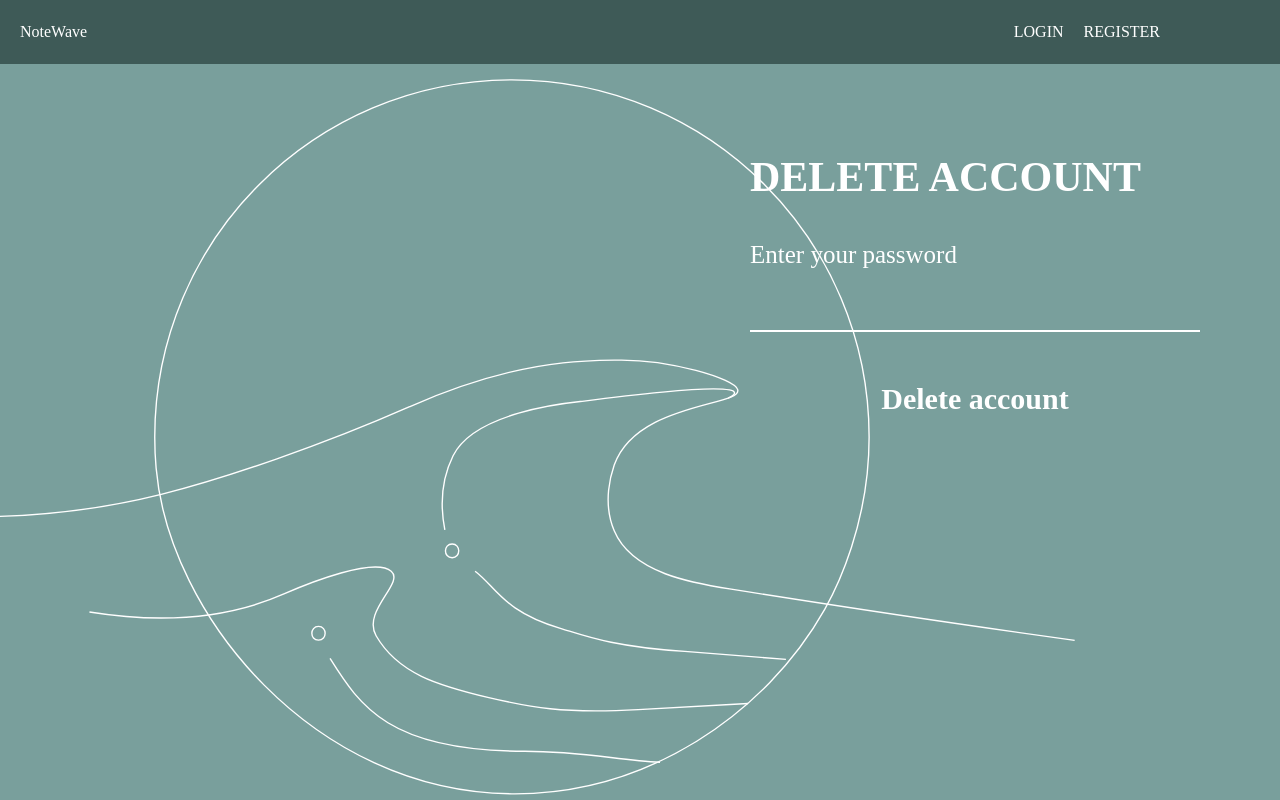
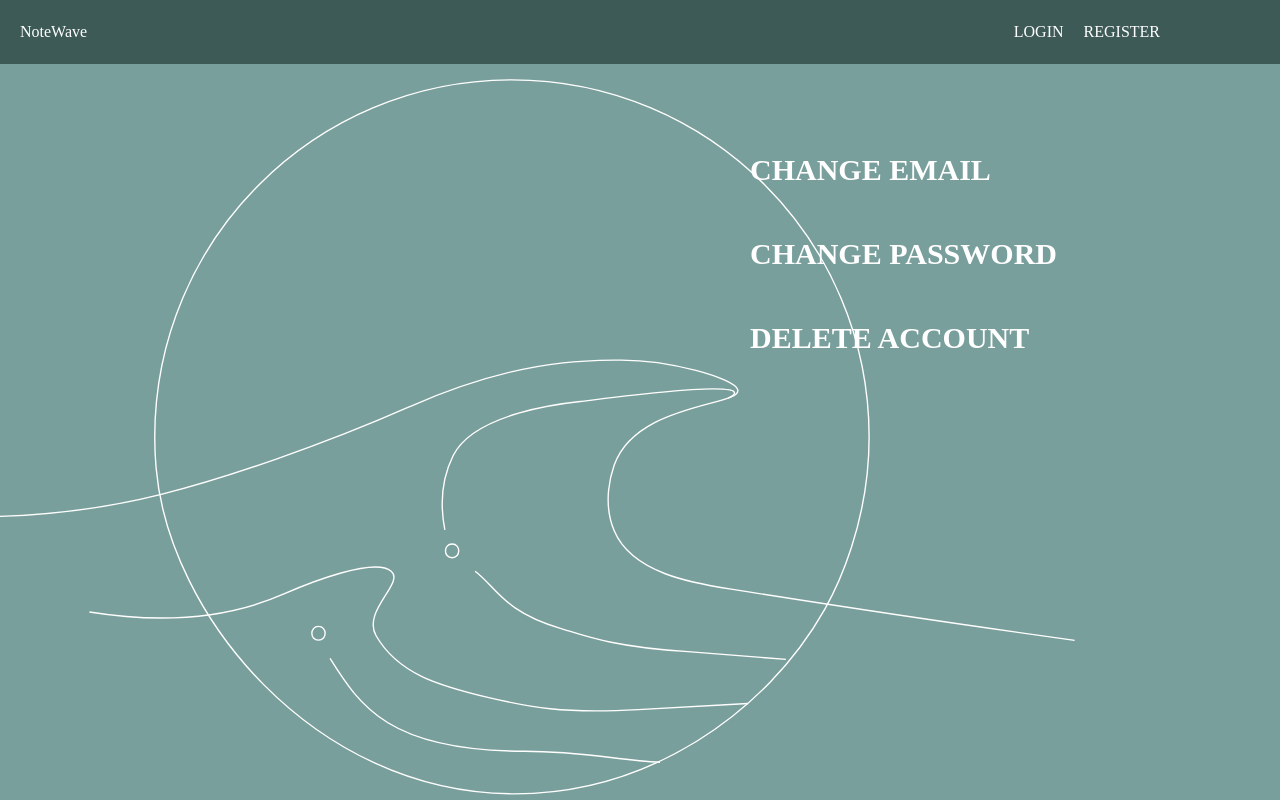
Before and after one commit to alemlodyigor/NoteWave, a React (Vite) app: page /settings in a window 1280 px wide. Built offline with nearby package versions, Linux system fonts and the light colour scheme; no server answers.

Commit message:
added email change

```diff
--- a/src/App.jsx
+++ b/src/App.jsx
@@ -9,6 +9,9 @@ import Create from "./pages/Create";
 import Edit from "./pages/Edit";
 import Note from "./pages/Note";
 import Settings from "./pages/Settings";
+import DeleteAcc from "./components/DeleteAcc";
+import ChangePassword from "./components/ChangePassword";
+import ChangeEmail from "./components/ChangeEmail";
 
 function App() {
   const { currentUser } = useContext(AuthContext);
@@ -29,6 +32,9 @@ function App() {
         <Route path="register" element={<Register />} />
         <Route path="create" element={<Create />} />
         <Route path="settings" element={<Settings />} />
+        <Route path="/settings/changemail" element={<ChangeEmail />} />
+        <Route path="/settings/changepassword" element={<ChangePassword />} />
+        <Route path="/settings/deleteaccount" element={<DeleteAcc />} />
         <Route path="edit/:noteId" element={<Edit />} />
         <Route path="note/:uid/:noteId" element={<Note />} />
       </Routes>
--- a/src/components/ChangeEmail.jsx
+++ b/src/components/ChangeEmail.jsx
@@ -1,9 +1,87 @@
-import React from 'react'
+import React, { useContext, useState } from "react";
+import { AuthContext } from "../context/AuthContext";
+import {
+  updateEmail,
+  reauthenticateWithCredential,
+  EmailAuthProvider,
+} from "firebase/auth";
+import { db } from "../firebase";
+import Navbar from "./Navbar";
+import Wave from "../img/wave.svg";
 
 const ChangeEmail = () => {
+  const { currentUser } = useContext(AuthContext);
+  const [newEmail, setNewEmail] = useState("");
+  const [password, setPassword] = useState("");
+  const [err, setErr] = useState("");
+  const [success, setSuccess] = useState("");
+
+  const hadnleChangeEmail = async () => {
+    try {
+      const credential = EmailAuthProvider.credential(
+        currentUser.email,
+        password
+      );
+      await reauthenticateWithCredential(currentUser, credential);
+
+      await updateEmail(currentUser, newEmail);
+
+      const userRef = db.collection("users").doc(currentUser.uid);
+      await userRef.update({ email: newEmail });
+
+      setSuccess("Email changed successfully");
+      setErr("");
+    } catch (error) {
+      setErr("Failed to change email");
+    }
+  };
+
+  const handleNewEmailChange = (e) => {
+    setNewEmail(e.target.value);
+  };
+
+  const handlePasswordChange = (e) => {
+    setPassword(e.target.value);
+  };
+
   return (
-    <div>ChangeEmail</div>
-  )
-}
+    <div className="register">
+      <Navbar />
+      <div className="register-container">
+        <div className="register-container__bgc">
+          <img src={Wave} alt="" />
+        </div>
+        <form className="register-form" onSubmit={hadnleChangeEmail}>
+          <h2 className="register-form__title">CHANGE EMAIL</h2>
+          <label htmlFor="newemail">Enter new email</label>
+          <input
+            type="email"
+            id="newemail"
+            className="register-form__input"
+            value={newEmail}
+            onChange={handleNewEmailChange}
+            required
+          />
+          <label htmlFor="passwd">Enter your password</label>
+          <input
+            type="password"
+            id="passwd"
+            className="register-form__input"
+            value={password}
+            onChange={handlePasswordChange}
+            required
+          />
+          {err && <p>{err}</p>}
+          {success && <p>{success}</p>}
+          <input
+            type="submit"
+            value="Change Email"
+            className="register-form__btn"
+          />
+        </form>
+      </div>
+    </div>
+  );
+};
 
-export default ChangeEmail
+export default ChangeEmail;
--- a/src/components/ChangePassword.jsx
+++ b/src/components/ChangePassword.jsx
@@ -52,7 +52,7 @@ const ChangePassword = () => {
         <div className="register-container__bgc">
           <img src={Wave} alt="" />
         </div>
-        <form className="register-form" onSubmit={handleSubmit}>
+        <form className="register-form" onSubmit={handleChangePassword}>
           <h2 className="register-form__title">CHANGE PASSWORD</h2>
           <label htmlFor="curpasswd">Enter current password</label>
           <input
--- a/src/components/Navbar.jsx
+++ b/src/components/Navbar.jsx
@@ -16,7 +16,7 @@ const Navbar = () => {
 
   return (
     <div className="nav">
-      <h1 className="nav__title">NoteWave</h1>
+      <h1 className="nav__title"><Link to="/">NoteWave</Link></h1>
       <div className="nav__options">
         <ul className="nav__options__list">
           {currentUser && (
--- a/src/pages/Settings.jsx
+++ b/src/pages/Settings.jsx
@@ -1,13 +1,31 @@
-import React from "react";
-import ChangePassword from "../components/ChangePassword";
-ChangePassword;
+import React, { useState } from "react";
 import "../scss/Register.scss";
-import DeleteAcc from "../components/DeleteAcc";
+import Wave from "../img/wave.svg";
+import Navbar from "../components/Navbar";
+import "../scss/Settings.scss";
+import { Link } from "react-router-dom";
 
 const Settings = () => {
   return (
-    <div>
-      <DeleteAcc />
+    <div className="settings">
+      <Navbar />
+      <div className="settings-container">
+        <div className="register-container__bgc">
+          <img src={Wave} alt="" />
+        </div>
+
+        <div className="settings-options">
+          <Link to="changemail">
+            <button>CHANGE EMAIL</button>
+          </Link>
+          <Link to="changepassword">
+            <button>CHANGE PASSWORD</button>
+          </Link>
+          <Link to="deleteaccount">
+            <button>DELETE ACCOUNT</button>
+          </Link>
+        </div>
+      </div>
     </div>
   );
 };
--- /dev/null
+++ b/src/scss/Settings.scss
@@ -0,0 +1,57 @@
+* {
+  padding: 0;
+  margin: 0;
+  box-sizing: border-box;
+  font-family: serif;
+}
+
+.settings {
+  overflow-y: hidden;
+  width: 100%;
+  height: 100vh;
+  background-color: #799f9c;
+  color: #fff;
+  display: grid;
+  grid-template-columns: 1fr;
+  grid-template-rows: 0.1fr 1fr;
+
+  &-container {
+    display: flex;
+    justify-content: flex-end;
+    position: relative;
+    &__bgc {
+      position: absolute;
+      left: -10%;
+      width: 100%;
+      height: 100%;
+      img {
+        width: 100%;
+        height: 100%;
+      }
+    }
+  }
+
+  &-options {
+    z-index: 10;
+    width: 45rem;
+    margin: 8rem 8rem 0rem 0rem;
+    display: flex;
+    flex-direction: column;
+    gap: 5rem;
+
+    button {
+      background-color: transparent;
+      border: none;
+      color: #fff;
+      cursor: pointer;
+      outline: none;
+      font-size: 3rem;
+      font-weight: 3rem;
+      font-weight: bold;
+      transition: all 0.2s;
+      &:hover {
+        transform: scale(1.05);
+      }
+    }
+  }
+}
```
Also changed, not shown: src/scss/Login.scss (deleted).
